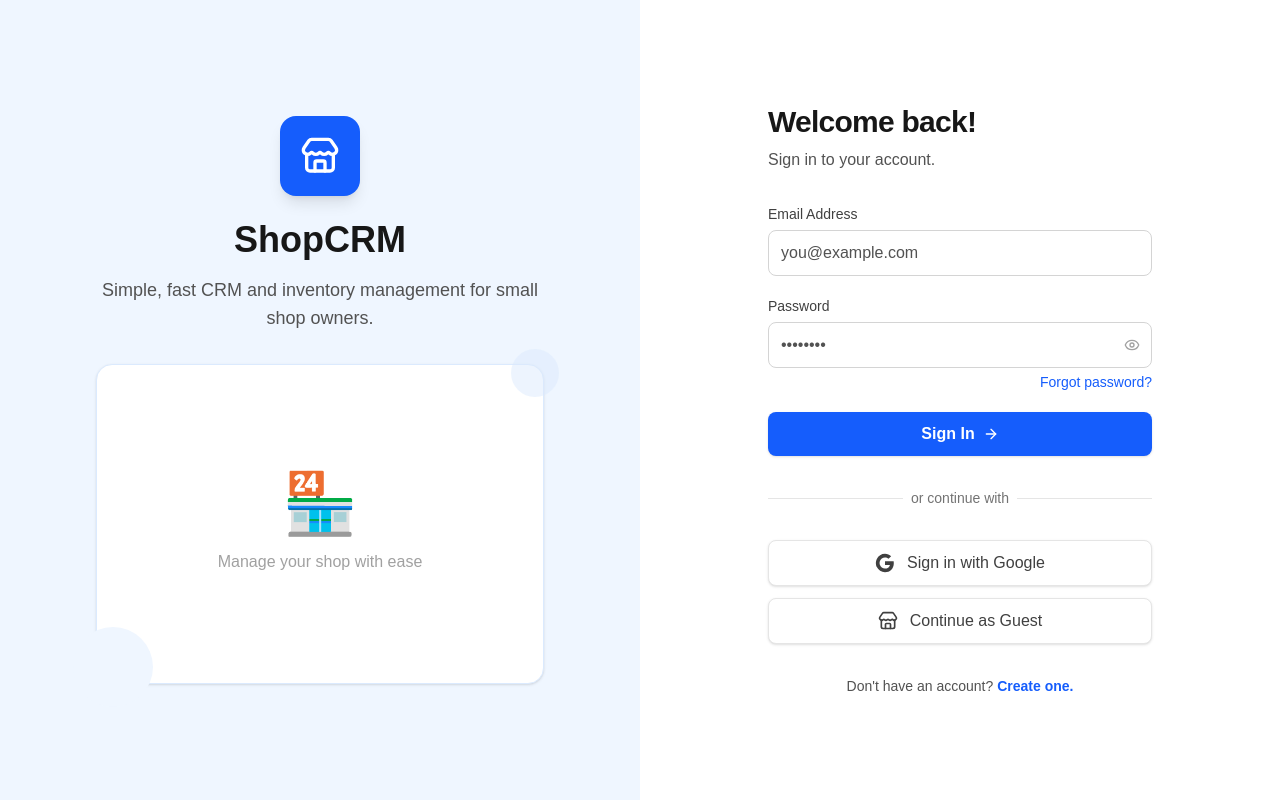
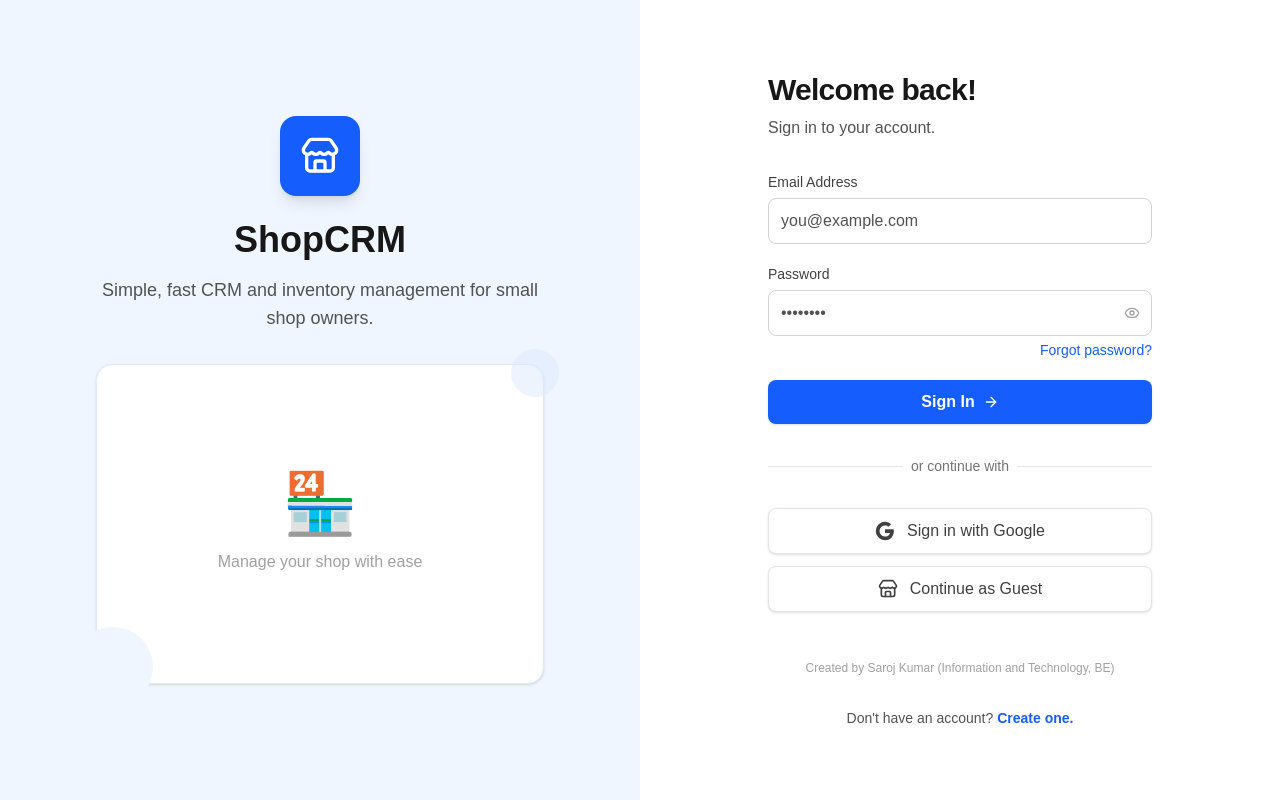
Before and after one commit to sarojkum822/Buisiness_CRM, a Next.js app: page / in a window 1280 px wide. Built offline with nearby package versions, Linux system fonts and the light colour scheme; no server answers.

Commit message:
feat: add team footer to login page

```diff
--- a/src/app/page.tsx
+++ b/src/app/page.tsx
@@ -229,6 +229,12 @@
             Continue as Guest
           </button>
 
+          <div className="mt-12 text-center">
+            <p className="text-xs text-neutral-400">
+              Created by Saroj Kumar (Information and Technology, BE)
+            </p>
+          </div>
+
           <p className="mt-8 text-center text-sm text-neutral-600">
             {isLogin ? "Don't have an account? " : "Already have an account? "}
             <button
```
